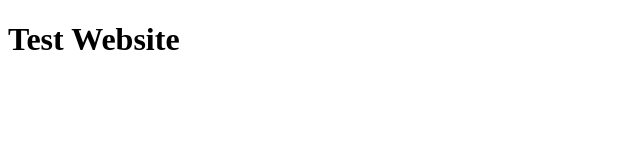
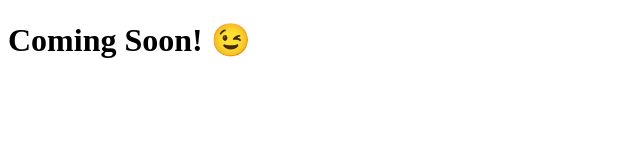
Before and after one commit to NotMarsAlien/Website, a plain HTML site: page index.html in a window 1280 px wide. Shown: the whole page, without its empty margins (0-640 px from the left). Drawn offline with Linux system fonts and the light colour scheme.

Commit message:
Update index.html

```diff
--- a/index.html
+++ b/index.html
@@ -7,6 +7,6 @@
   <title>NotMarsAlien</title>
 </head>
 <body>
-  <h1>Test Website</h1>
+  <h1>Coming Soon!  😉</h1>
 </body>
 </html>
```
